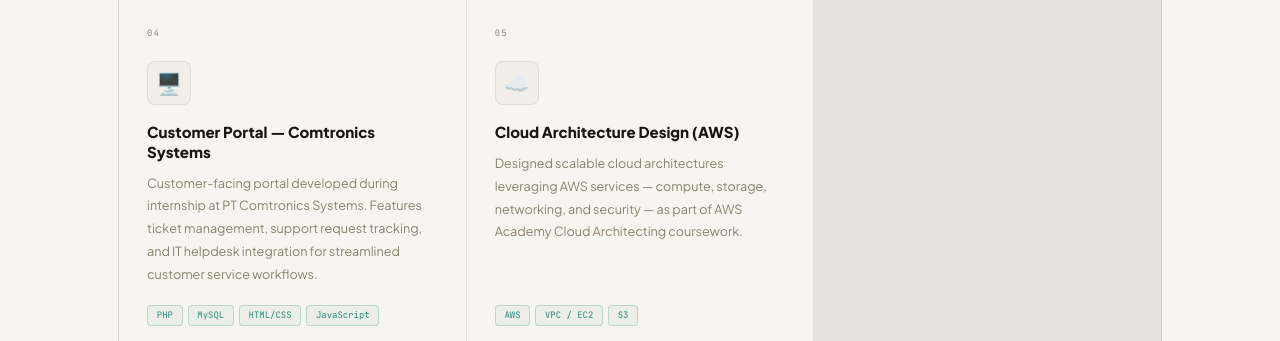
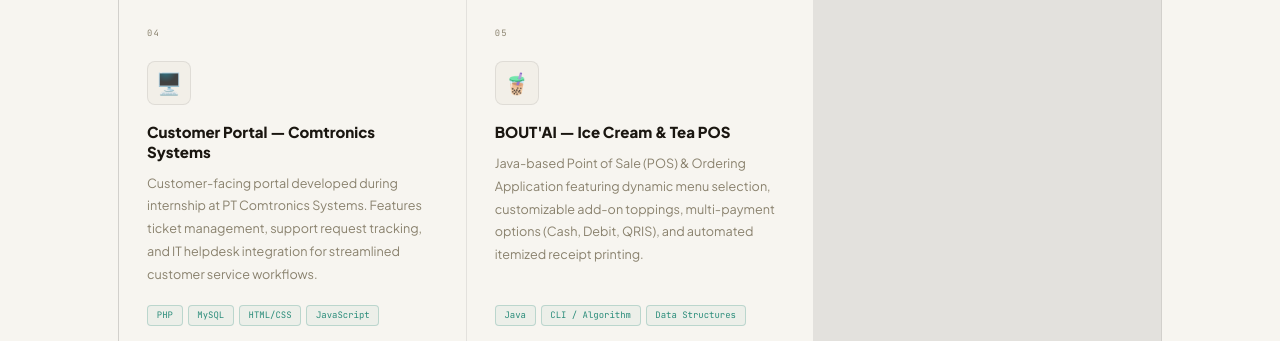
Before and after one commit to Royyy26/Portofolio_Elroy, a plain HTML site: page index.html in a window 1280 px wide. Shown: the part 4965-5306 px from the top of the page. Drawn offline with Linux system fonts and the light colour scheme.

Commit message:
Update Project 05 to BOUT'AI POS

```diff
--- a/index.html
+++ b/index.html
@@ -488,15 +488,12 @@
             View on GitHub
           </a>
         </div>
-
         <div class="project-card reveal reveal-d1">
           <div class="project-num">05</div>
-          <div class="project-icon">☁️</div>
-          <div class="project-name">Cloud Architecture Design (AWS)</div>
-          <div class="project-desc">Designed scalable cloud architectures leveraging AWS services — compute, storage,
-            networking, and security — as part of AWS Academy Cloud Architecting coursework.</div>
-          <div class="project-stack"><span class="stack-tag">AWS</span><span class="stack-tag">VPC / EC2</span><span
-              class="stack-tag">S3</span></div>
+          <div class="project-icon">🧋</div>
+          <div class="project-name">BOUT'AI — Ice Cream & Tea POS</div>
+          <div class="project-desc">Java-based Point of Sale (POS) & Ordering Application featuring dynamic menu selection, customizable add-on toppings, multi-payment options (Cash, Debit, QRIS), and automated itemized receipt printing.</div>
+          <div class="project-stack"><span class="stack-tag">Java</span><span class="stack-tag">CLI / Algorithm</span><span class="stack-tag">Data Structures</span></div>
           <a href="https://github.com/Royyy26" target="_blank" class="proj-link">
             <svg viewBox="0 0 16 16" fill="currentColor">
               <path
@@ -505,7 +502,6 @@
             View on GitHub
           </a>
         </div>
-
       </div>
       <div style="text-align:center; margin-top:2.25rem;" class="reveal">
         <a href="https://github.com/Royyy26" target="_blank" rel="noopener" class="btn btn-ghost">View All on GitHub
```
